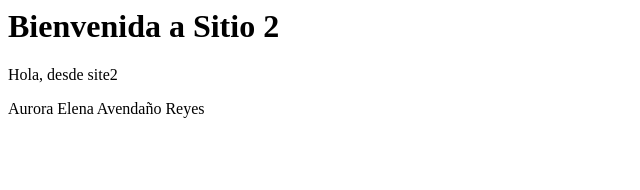
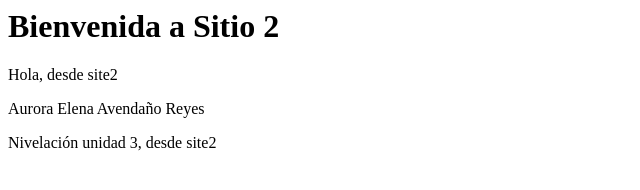
Before and after one commit to elenare6512223/multiweb-docker-elena, a plain HTML site: page site2/index.html in a window 1280 px wide. Shown: the whole page, without its empty margins (0-640 px from the left). Drawn offline with Linux system fonts and the light colour scheme.

Commit message:
Update index.html

```diff
--- a/site2/index.html
+++ b/site2/index.html
@@ -6,5 +6,6 @@
     <h1>Bienvenida a Sitio 2</h1>
     <p>Hola, desde site2</p>
     <p>Aurora Elena Avendaño Reyes</p>
+    <p>Nivelación unidad 3, desde site2</p>
   </body>
 </html>
```
